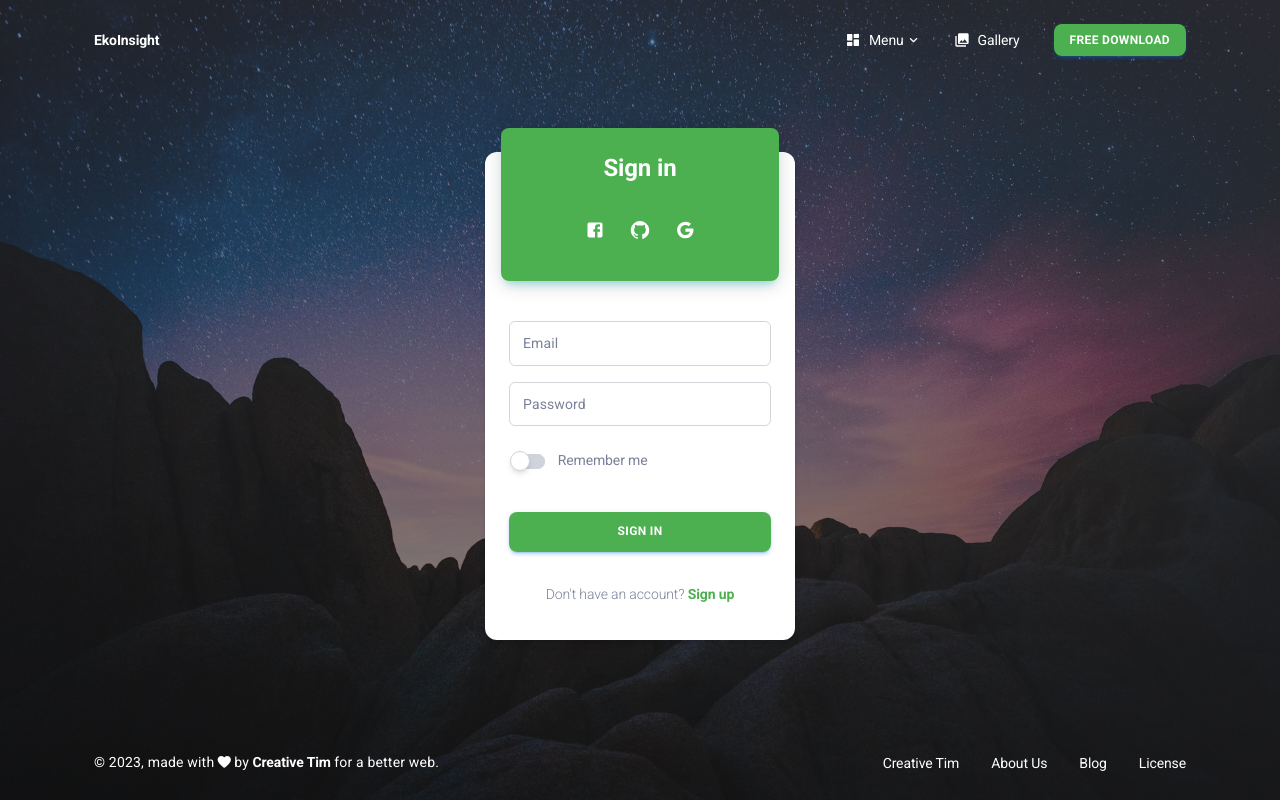
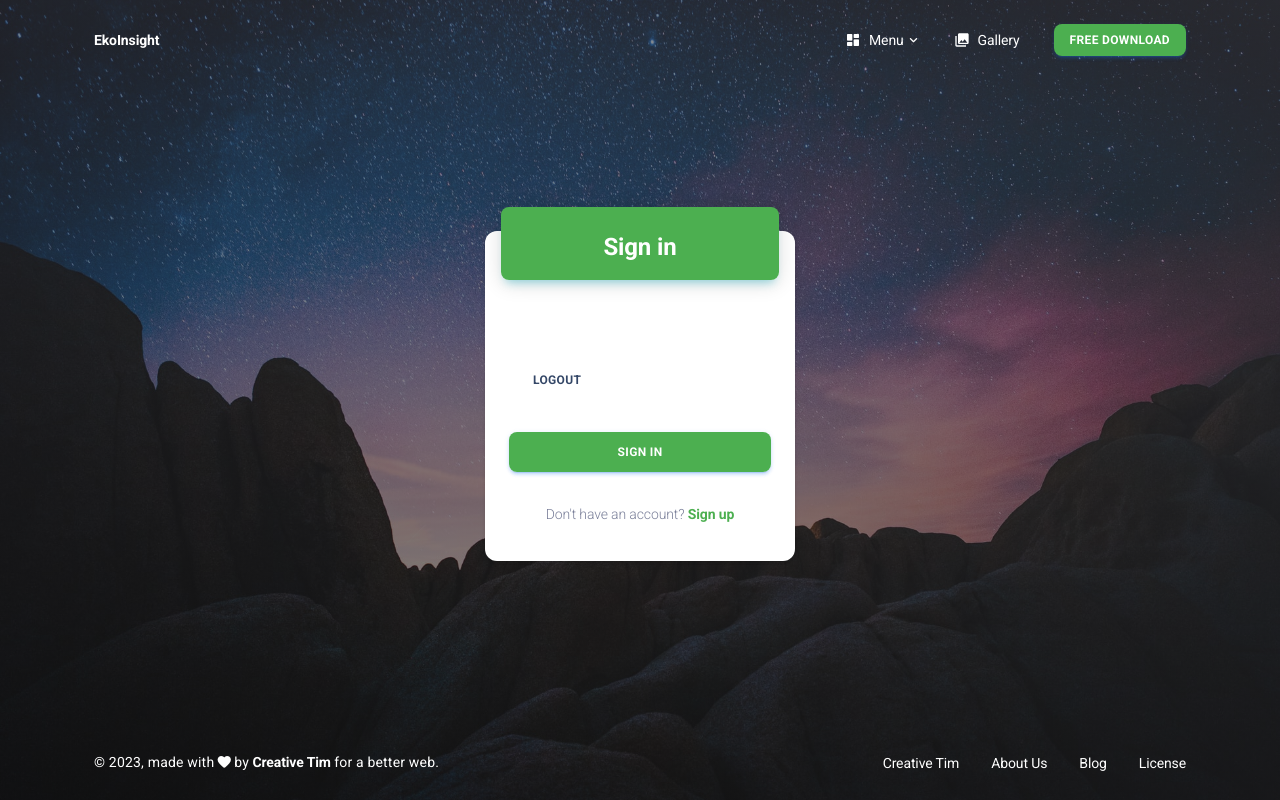
Before and after one commit to horiasandu1/ekoinsight, a React (Create React App) app in the folder ekoinsight_frontend/: page /pages/authentication/sign-in in a window 1280 px wide. Built offline with nearby package versions, Linux system fonts and the light colour scheme.

Commit message:
added first pass of auth

```diff
--- a/ekoinsight_frontend/src/App.js
+++ b/ekoinsight_frontend/src/App.js
@@ -29,6 +29,8 @@ import Home from "layouts/pages/home";
 // Material Kit 2 React routes
 import routes from "routes";
 
+import { GoogleOAuthProvider } from "@react-oauth/google";
+
 export default function App() {
   const { pathname } = useLocation();
 
@@ -52,6 +54,7 @@ export default function App() {
     });
 
   return (
+    <GoogleOAuthProvider clientId="322046876890-rmv68tp2jh1ia7um7ija4iqbsds12k7j.apps.googleusercontent.com">
       <ThemeProvider theme={theme}>
         <CssBaseline />
         <Routes>
@@ -60,5 +63,6 @@ export default function App() {
           <Route path="*" element={<Navigate to="/Home" />} />
         </Routes>
       </ThemeProvider>
+    </GoogleOAuthProvider>
   );
 }
--- a/ekoinsight_frontend/src/pages/Home/index.js
+++ b/ekoinsight_frontend/src/pages/Home/index.js
@@ -43,7 +43,7 @@ function Home() {
         action={{
           type: "internal",
           route: "/pages/authentication/sign-in",
-          label: "Sign In",
+          label: "Get started !",
           color: "info",
         }}
         sticky
--- a/ekoinsight_frontend/src/pages/LandingPages/SignIn/index.js
+++ b/ekoinsight_frontend/src/pages/LandingPages/SignIn/index.js
@@ -16,24 +16,16 @@ Coded by www.creative-tim.com
 import { useState } from "react";
 
 // react-router-dom components
-import { Link } from "react-router-dom";
+import { Link, useNavigate } from "react-router-dom";
 
 // @mui material components
 import Card from "@mui/material/Card";
-import Switch from "@mui/material/Switch";
 import Grid from "@mui/material/Grid";
-import MuiLink from "@mui/material/Link";
-
-// @mui icons
-import FacebookIcon from "@mui/icons-material/Facebook";
-import GitHubIcon from "@mui/icons-material/GitHub";
-import GoogleIcon from "@mui/icons-material/Google";
 
 // Material Kit 2 React components
+import MKButton from "components/MKButton";
 import MKBox from "components/MKBox";
 import MKTypography from "components/MKTypography";
-import MKInput from "components/MKInput";
-import MKButton from "components/MKButton";
 
 // Material Kit 2 React example components
 import DefaultNavbar from "examples/Navbars/DefaultNavbar";
@@ -45,10 +37,30 @@ import routes from "routes";
 // Images
 import bgImage from "assets/images/bg-sign-in-basic.jpeg";
 
+// Ouath
+import { GoogleLogin, googleLogout } from "@react-oauth/google";
+
 function SignInBasic() {
-  const [rememberMe, setRememberMe] = useState(false);
+  const navigate = useNavigate();
+  const [googleUser, setGoogleUser] = useState([]);
+  const [userProfile, setUserProfile] = useState([]);
+  console.log(googleUser);
+  console.log(userProfile);
+  console.log(setUserProfile);
 
-  const handleSetRememberMe = () => setRememberMe(!rememberMe);
+  const handleSuccessLogin = (resp) => {
+    setGoogleUser(resp);
+    console.log("Login successful !");
+    navigate("/landing", {state: JSON.stringify(resp)});
+  };
+
+  const handleErrorLogin = (err) => {
+    console.log("Login error !" + err);
+  };
+
+  function handleLogout() {
+    googleLogout();
+  }
 
   return (
     <>
@@ -99,44 +111,16 @@ function SignInBasic() {
                 <MKTypography variant="h4" fontWeight="medium" color="white" mt={1}>
                   Sign in
                 </MKTypography>
-                <Grid container spacing={3} justifyContent="center" sx={{ mt: 1, mb: 2 }}>
-                  <Grid item xs={2}>
-                    <MKTypography component={MuiLink} href="#" variant="body1" color="white">
-                      <FacebookIcon color="inherit" />
-                    </MKTypography>
-                  </Grid>
-                  <Grid item xs={2}>
-                    <MKTypography component={MuiLink} href="#" variant="body1" color="white">
-                      <GitHubIcon color="inherit" />
-                    </MKTypography>
-                  </Grid>
-                  <Grid item xs={2}>
-                    <MKTypography component={MuiLink} href="#" variant="body1" color="white">
-                      <GoogleIcon color="inherit" />
-                    </MKTypography>
-                  </Grid>
-                </Grid>
               </MKBox>
               <MKBox pt={4} pb={3} px={3}>
                 <MKBox component="form" role="form">
-                  <MKBox mb={2}>
-                    <MKInput type="email" label="Email" fullWidth />
-                  </MKBox>
-                  <MKBox mb={2}>
-                    <MKInput type="password" label="Password" fullWidth />
-                  </MKBox>
-                  <MKBox display="flex" alignItems="center" ml={-1}>
-                    <Switch checked={rememberMe} onChange={handleSetRememberMe} />
-                    <MKTypography
-                      variant="button"
-                      fontWeight="regular"
-                      color="text"
-                      onClick={handleSetRememberMe}
-                      sx={{ cursor: "pointer", userSelect: "none", ml: -1 }}
-                    >
-                      &nbsp;&nbsp;Remember me
-                    </MKTypography>
-                  </MKBox>
+                  <GoogleLogin
+                    text="continue_with"
+                    size="large"
+                    onSuccess={handleSuccessLogin}
+                    onError={handleErrorLogin}
+                  />
+                  <MKButton onClick={handleLogout}>Logout</MKButton>
                   <MKBox mt={4} mb={1}>
                     <MKButton variant="gradient" color="info" fullWidth>
                       sign in
```
Also changed, not shown: ekoinsight_frontend/.eslintrc.json. Lines whose indentation alone changed are shown as unchanged.
